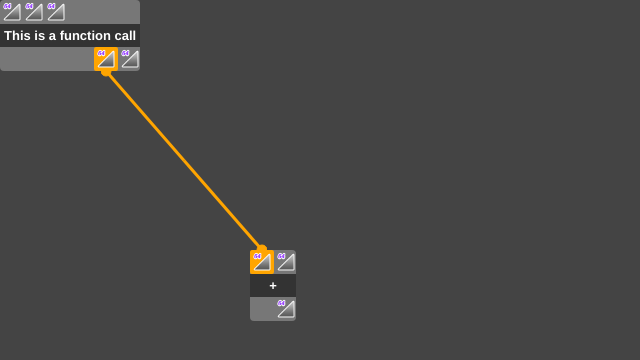
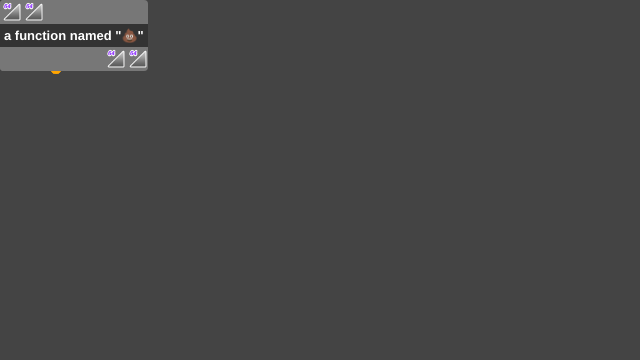
Before and after one commit to trbabb/ramen, a React (Create React App) app: page / in a window 1280 px wide. Shown: the top 360 px of the page, without its empty margins (0-640 px from the left). Built offline with nearby package versions, Linux system fonts and the light colour scheme.

Commit message:
immutable

```diff
--- a/src/App.js
+++ b/src/App.js
@@ -1,9 +1,11 @@
 import React                        from 'react'
+import update                       from 'immutability-helper'
+import * as _                       from 'lodash'
+import {Map}                        from 'immutable'
+
 import {NodeView}                   from './mNodeView'
 import {deepUpdate, lazyDeepUpdate} from './update'
-import update                       from 'immutability-helper'
-import * as _                       from 'lodash'
-import * as Immutable               from 'immutable'
+import {NodeData}                   from './NodeData'
 
 import './App.css'
 
@@ -24,68 +26,41 @@ class App extends React.Component {
         this.state = this.getDefaultState();
     }
 
+
     getDefaultState() {
-        var nodes = [
-            {type_sig : {type_ids : ['f64','f64','f64','f64','f64'], n_sinks : 3},
-             callName : "This is a function call",
-             links    : {3 : [0]}},
-            {type_sig : {type_ids : ['f64','f64','f64'],             n_sinks : 2},
-             callName : "+",
-             position : {x:250, y:250},
-             links    : {0 : [0]}},
-        ];
-        var links = [
-            {src : {node_id : 0, port_id : 3}, sink : {node_id : 1, port_id : 0}}
-        ];
         return {
-            nodes : nodes,
-            links : links
+            nodes : new Map(),
+            links : new Map(),
+            max_node_id : 0,
+            max_link_id : 0
         };
     }
 
 
-    _isPortSink(state, port) {
-        var n = state.nodes[port.node_id];
-        return port.port_id < n.type_sig.n_sinks
+    componentDidMount = () => {
+        this.addNode("wat", {type_ids: ['f64','f64','f64','f64'], n_sinks: 3})
+        this.addNode("+", {type_ids: ['f64','f64','f64'], n_sinks: 2})
+        this.addNode("a function named \"💩\"", {type_ids: ['f64','f64','f64','f64'], n_sinks: 2})
+        this.addLink({node_id : 0, port_id : 3}, {node_id : 1, port_id : 0})
     }
 
 
-    _connectionExists(state, link) {
-        var sink_node  = state.nodes[link.sink.node_id];
-        var sink_links = sink_node.links[link.sink.port_id];
-
-        // no links on that port.
-        if (sink_links === undefined) {
-            return false;
-        }
-
-        // do any of the links on this port match the one we're adding?
-        if (_.findIndex(sink_links, (x) => _.isEqual(state.links[x], link)) < 0) {
-            // nope; not found
-            return false;
-        } else {
-            return true;
-        }
+    addNode(name, type_sig, id=null) {
+        this.setState(prevState => {
+            if (id === null) {
+                id = prevState.max_node_id;
+            }
+            var s = {max_node_id : Math.max(prevState.max_node_id, id) + 1}
+            s.nodes = prevState.nodes.set(id, new NodeData(name, type_sig))
+            return s
+        })
     }
 
 
-    // stateless helper. return a copy-on-update'd version of `state` with
-    // the port/link connection made.
-    _addLinkToPort(state, link_id, {node_id, port_id}) {
-        return lazyDeepUpdate(
-            state,
-            ['nodes', node_id, 'links', port_id],
-            [link_id],
-            [Object,  Array,   Array,   Array],
-            '$push');
-    }
-
-
-    addLink(port_0, port_1) {
+    addLink(p0, p1) {
         this.setState((prevState) => {
-            var p0_sink = this._isPortSink(prevState, port_0);
-            var p1_sink = this._isPortSink(prevState, port_1);
-            var new_link;
+            var p0_sink = prevState.nodes.get(p0.node_id).isPortSink(p0.port_id);
+            var p1_sink = prevState.nodes.get(p1.node_id).isPortSink(p1.port_id);
 
             if (p0_sink === p1_sink) {
                 // can't connect a src to a src or a sink to a sink.
@@ -94,44 +69,61 @@ class App extends React.Component {
             }
 
             // order the link source to sink.
+            var new_link;
             if (p0_sink) {
                 new_link = {
-                    sink : port_0,
-                    src  : port_1
+                    sink : p0,
+                    src  : p1
                 }
             } else {
                 new_link = {
-                    sink : port_1,
-                    src  : port_0
+                    sink : p1,
+                    src  : p0
                 }
             }
 
-            if (this._connectionExists(prevState, new_link)) {
+            // get endpoint nodes
+            var sink_node  = prevState.nodes.get(new_link.sink.node_id);
+            var src_node   = prevState.nodes.get(new_link.src.node_id);
+            // check for a link matching the one we're about to make.
+            var cxn_exists = sink_node.getLinks(new_link.sink.port_id).find(x => {
+                return _.isEqual(prevState.links.get(x), new_link);
+            });
+
+            if (cxn_exists !== undefined) {
                 // link exists; don't make a redundancy.
                 console.log("Rejected link; exists."); // xxx debug
                 return false;
             } else {
-                console.log("Accepted link.");
-                // add the new link to the list of links
-                var new_link_id = prevState.links.length;
-                //var s = prevState; // xxx debug
-                var s = this._addLinkToPort(prevState, new_link_id, new_link.src);
-                s     = this._addLinkToPort(s,         new_link_id, new_link.sink);
-                // now add the link to the list of links.
-                return update(s, {links  : {$push : [new_link]}});
+                console.log("Accepted link."); // xxx debug
+                var new_link_id = prevState.max_link_id;
+                console.log("Creating link number ", new_link_id)
+                // 'mutate' the nodes
+                src_node        =  src_node.addLink(new_link.src.port_id,  new_link_id);
+                sink_node       = sink_node.addLink(new_link.sink.port_id, new_link_id);
+                // clobber the old node entries
+                var s   = {nodes : prevState.nodes.set(new_link.src.node_id,  src_node)};
+                s.nodes =                  s.nodes.set(new_link.sink.node_id, sink_node);
+                // add the link
+                s.links = prevState.links.set(new_link_id, new_link);
+                s.max_link_id = new_link_id + 1;
+                return s;
             }
         });
     }
 
+
     onLinkCompleted = (p0, p1) => {
         this.addLink(p0, p1);
     }
+
 
     onLinkDisconnected = (linkID) => {
         this.setState((prevState) => {
             return deepUpdate(prevState, ['links', linkID], undefined);
         });
     }
+
 
     render() {
         return (
@@ -142,6 +134,7 @@ class App extends React.Component {
                 onLinkCompleted={this.onLinkCompleted}/>
         );
     }
+
 }
 
 export default App;
--- /dev/null
+++ b/src/NodeData.js
@@ -0,0 +1,42 @@
+import {Map, Set} from 'immutable'
+
+export class NodeData {
+
+    constructor(name, type_sig, links=null) {
+        this.name     = name
+        this.type_sig = type_sig
+        this.links    = (links === null) ? new Map() : links;
+    }
+
+    isPortSink(port_id) {
+        return port_id < this.type_sig.n_sinks;
+    }
+
+    addLink(port_id, link_id) {
+        return new NodeData(
+            this.name,
+            this.type_sig,
+            this.links.update(
+                port_id,
+                new Set(),
+                (s) => {return s.add(link_id)}));
+    }
+
+    removeLink(port_id, link_id) {
+        if (this.links.has(port_id) && this.links.get(port_id).includes(link_id)) {
+            var new_links = this.links.update(port_id, s => {s.delete(link_id)})
+            return new NodeData(this.name, this.type_sig, new_links);
+        } else {
+            return this
+        }
+    }
+
+    getLinks(port_id) {
+        if (this.links.has(port_id)) {
+            return this.links.get(port_id);
+        } else {
+            return new Set();
+        }
+    }
+
+}
--- a/src/mNode.js
+++ b/src/mNode.js
@@ -89,7 +89,7 @@ export class MNode extends React.Component {
                 node_id       = {that.props.node_id}
                 type_id       = {type_id}
                 isSink        = {doSinks}
-                links         = {that.props.links[port_id]}
+                links         = {that.props.links.get(port_id)}
                 direction     = {doSinks ? [0,-1] : [0,1]}
                 onPortClicked = {that.props.onPortClicked}
                 ref = {function(e) {
@@ -111,7 +111,7 @@ export class MNode extends React.Component {
                         {this.makePorts(true)}
                     </div>
                     <div className="CallName" id="fncall">
-                        {this.props.callName}
+                        {this.props.name}
                     </div>
                     <div className="PortGroup SourcePortGroup">
                         {this.makePorts(false)}
--- a/src/mNodeView.js
+++ b/src/mNodeView.js
@@ -40,7 +40,7 @@ export class NodeView extends React.Component {
 
     getInitialState() {
         return {
-            port_coords  : {},
+            port_coords  : {},   // todo: convert to immutable for speed / consistency.
             partialLink  : null,
             mouse_coords : null
         };
@@ -88,7 +88,7 @@ export class NodeView extends React.Component {
     }
 
     onLinkEndpointClicked = ({mouseEvt, linkID, endpoint}) => {
-        var link = this.props.links[linkID]
+        var link = this.props.links.get(linkID)
         var port = (endpoint == 0) ? link.sink : link.src
 
         console.assert(this.state.partialLink === null);
@@ -115,26 +115,30 @@ export class NodeView extends React.Component {
         var nodes = [];
 
         // iterate over endpts instead
-        for (let i = 0; i < this.props.links.length; ++i) {
-            if (i == this.state.hiddenLink) continue;
-            var lnk = this.props.links[i]
+        var ks = this.props.links.keySeq();
+        for (let i = 0; i < ks.size; ++i) {
+            var link_id = ks.get(i)
+            var lnk = this.props.links.get(link_id)
             var p0  = [lnk.src.node_id,  lnk.src.port_id]
             var p1  = [lnk.sink.node_id, lnk.sink.port_id]
             if (!(p0 in this.state.port_coords && p1 in this.state.port_coords)) {
+                // uninitialized port coodinates; don't know where to draw this guy.
                 continue;
             }
             var p0_c = this.state.port_coords[p0];
             var p1_c = this.state.port_coords[p1];
             links.push(<Link
                 points={[p0_c, p1_c]}
-                key={"__link_" + i}
-                linkID={i}
+                key={"__link_" + link_id}
+                linkID={link_id}
                 onLinkEndpointClicked={this.onLinkEndpointClicked}/>);
         }
-        for (let i = 0; i < this.props.nodes.length; ++i) {
-            var n = this.props.nodes[i];
-            nodes.push(<MNode node_id={i}
-                              key={"__node_" + i}
+        ks = this.props.nodes.keySeq();
+        for (let i = 0; i < ks.size; ++i) {
+            var node_id = ks.get(i)
+            var n = this.props.nodes.get(node_id);
+            nodes.push(<MNode node_id={node_id}
+                              key={"__node_" + node_id}
                               paneID={this.props.id}
                               onPortMoved={this.onPortMoved}
                               onPortClicked={this.onPortClicked}
--- a/src/mPort.js
+++ b/src/mPort.js
@@ -11,6 +11,9 @@ const typeIcons = {
     'i64' : i64_img,
     'f64' : f64_img
 };
+
+
+// todo: pass the dom element, let the NodeView translate the point to local coords.
 
 
 export class Port extends React.Component {
```
Also changed, not shown: src/NodeGraph.js (added, +15 -0 lines).
